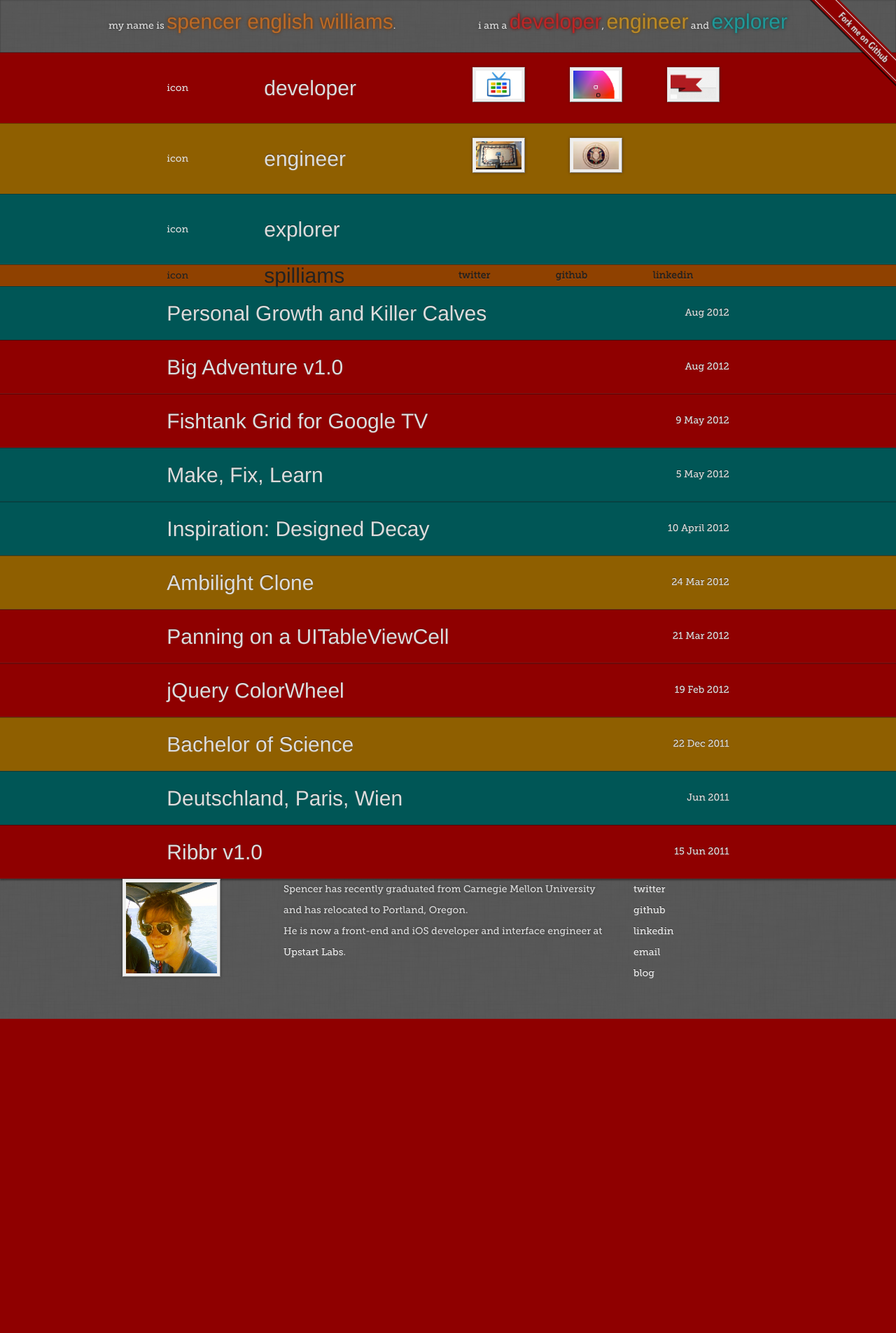
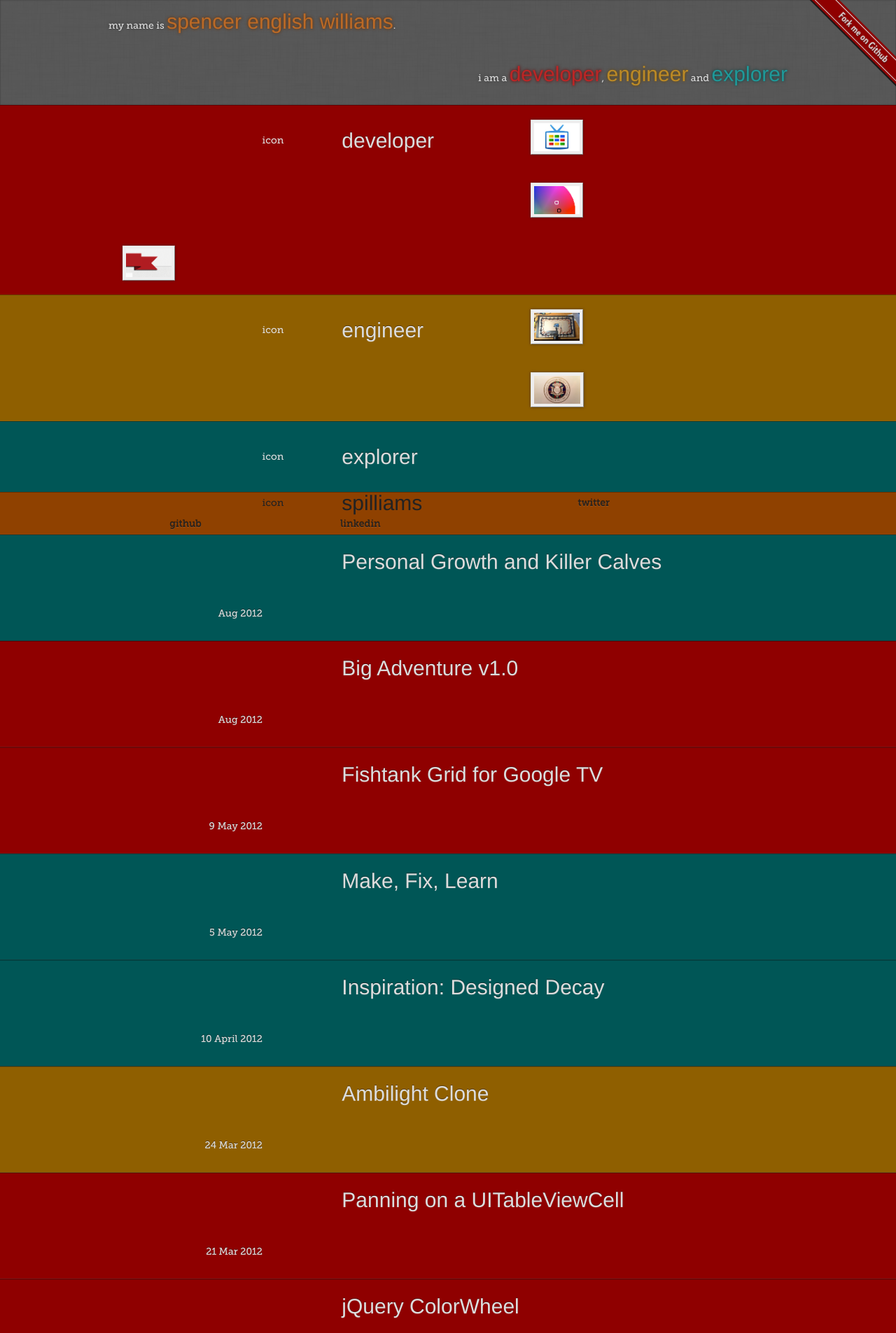
Before and after one commit to spilliams/s3willia, a PHP site: page / in a window 1280 px wide. Shown: the top 1905 px of the page at 70% size. Before the commit the page ends 1456 px from the top, so only its background shows below. Run offline with PHP 8.4, Linux system fonts and the light colour scheme; style sheets or scripts are compiled from the project's sources; some web fonts are replaced.

Commit message:
we can use 20 columns!

```diff
--- a/index.html
+++ b/index.html
@@ -31,18 +31,18 @@
   <div class='wrapper'>
     <div id='header'>
       <div class='row'>
-        <div class="six columns">
+        <div class="ten columns">
           my name is
           <a href='javascript:void(0)' class='banner'>spencer english williams</a>.
-        </div><!--.six.columns-->
-        <div class="six columns text-right">
+        </div><!--.ten.columns-->
+        <div class="ten columns text-right">
           <div id='nav'>
             i am a
             <span class='dev'><a href='javascript:void(0)' class='dev active'>developer</a></span>,
             <span class='eng'><a href='javascript:void(0)' class='eng active'>engineer</a></span> and
             <span class='exp'><a href='javascript:void(0)' class='exp active'>explorer</a></span>
           </div><!--#nav-->
-        </div><!--.six.columns.text-right-->
+        </div><!--.ten.columns.text-right-->
       </div><!--.row-->
     </div><!--#header-->
     <div id='content'>
@@ -52,52 +52,36 @@
 
 
       <div class="dev feature">
-        <div class="row">
-          <div class='ten columns centered'>
         <div class='header row'>
-              <div class='icon two columns'>icon</div>
-              <div class='title four columns end'>developer</div>
+          <div class='icon two columns text-center offset-by-two'>icon</div>
+          <div class='title three columns end'>developer</div>
           <!-- previews will be inserted here -->
         </div><!-- .header.row -->
-          </div><!-- .ten.columns.centered -->
-        </div><!-- .row -->
       </div><!-- .dev.feature -->
 
       <div class='eng feature'>
-        <div class="row">
-          <div class='ten columns centered'>
         <div class='header row'>
-              <div class='icon two columns'>icon</div>
-              <div class='title four columns end'>engineer</div>
+          <div class='icon two columns text-center offset-by-two'>icon</div>
+          <div class='title three columns end'>engineer</div>
           <!-- previews will be inserted here -->
         </div><!-- .header.row -->
-          </div><!-- .ten.columns.centered -->
-        </div><!-- .row -->
       </div><!-- .eng.feature -->
 
       <div class='exp feature'>
-        <div class="row">
-          <div class="ten columns centered">
         <div class='header row'>
-              <div class='icon two columns'>icon</div>
-              <div class='title four columns end'>explorer</div>
+          <div class='icon two columns text-center offset-by-two'>icon</div>
+          <div class='title three columns end'>explorer</div>
           <!-- previews will be inserted here -->
         </div><!-- .header.row -->
-          </div><!-- .ten.columns.centered -->
-        </div><!-- .row -->
       </div><!-- .exp.feature -->
 
       <div id='spilliams' class='feature'>
         <div class="row">
-          <div class="ten columns centered">
-            <div class="row">
-              <div class='icon two columns'>icon</div>
-              <div class='title four columns'>spilliams</div>
-              <div class='social two columns'><a href='http://twitter.com/spilliams' target='_blank'>twitter</a></div>
-              <div class='social two columns'><a href='http://github.com/spilliams' target='_blank'>github</a></div>
-              <div class='social two columns last'><a href='http://linkedin.com/in/spencerenglish' target='_blank'>linkedin</a></div>
-            </div><!-- .row -->
-          </div><!-- .ten.columns.centered -->
+          <div class='icon two columns text-center offset-by-two'>icon</div>
+          <div class='title three columns'>spilliams</div>
+          <div class='social three columns text-center'><a href='http://twitter.com/spilliams' target='_blank'>twitter</a></div>
+          <div class='social three columns text-center'><a href='http://github.com/spilliams' target='_blank'>github</a></div>
+          <div class='social three columns text-center end'><a href='http://linkedin.com/in/spencerenglish' target='_blank'>linkedin</a></div>
         </div><!-- .row -->
       </div><!-- #spilliams.feature -->
 
@@ -113,9 +97,9 @@
     <div class='push'></div>
   </div><!-- /wrapper -->
   <div id='footer' class='footer row'>
-    <div class='three columns'><img src='images/me.jpg'></div>
-    <div class='six columns'>Spencer has recently graduated from Carnegie Mellon University and has relocated to Portland, Oregon.<br>He is now a front-end and iOS developer and interface engineer at <a href='http://upstartlabs.com' target='_blank'>Upstart Labs</a>.</div>
-    <div class='three columns'>
+    <div class='four columns'><img src='images/me.jpg'></div>
+    <div class='nine columns'>Spencer has recently graduated from Carnegie Mellon University and has relocated to Portland, Oregon.<br>He is now a front-end and iOS developer and interface engineer at <a href='http://upstartlabs.com' target='_blank'>Upstart Labs</a>.</div>
+    <div class='three columns end text-right'>
       <a href='http://twitter.com/spilliams' target='_blank'>twitter</a><br>
       <a href='http://github.com/spilliams' target='_blank'>github</a><br>
       <a href='http://linkedin.com/in/spencerenglish' target='_blank'>linkedin</a><br>
@@ -127,27 +111,19 @@
   <script type="text/html" id="article_template">
     <div class="<%= article.discipline %> article">
       <div class="header">
-        <div class="row">
-          <div class="ten columns centered">
         <div id="<%= article.identifier %>" class="row">
-              <div class="title eight columns"><%= article.headerTitle %></div>
-              <div class="meta three columns text-right"><%= article.date %></div>
+          <div class="title nine columns offset-by-four"><%= article.headerTitle %></div>
+          <div class="meta three columns text-right end"><%= article.date %></div>
         </div><!-- #identifier.header.row -->
-          </div><!-- .ten.columns.centered -->
-        </div><!-- .row -->
       </div><!-- .header -->
       <div class="body">
         <div class="row">
-          <div class="ten columns centered">
-            <div class="row">
-              <div class="twelve columns">
+          <div class="twelve columns end offset-by-four">
             <%= links %>
             <% article.paragraphs.forEach(function(paragraph){ %>
               <p><%= paragraph %></p>
             <% }); %>
-              </div><!-- .twelve.columns -->
-            </div><!-- .row -->
-          </div><!-- .ten.columns.centered -->
+          </div><!-- .eighteen.columns.offset-by-two -->
         </div><!-- .row -->
       </div><!-- .body -->
     </div><!-- .discipline.article -->
--- a/javascripts/theme.js
+++ b/javascripts/theme.js
@@ -36,7 +36,7 @@ $(document).ready(function(){
   });
   $.each(images,function(discipline,arr){
     $.each(arr,function(i,e){
-      img = "<div class='preview two columns end' rel='#"+e.identifier+"'><img src='images/previews/"+e.imageSrc+"'></div>";
+      img = "<div class='preview three columns end' rel='#"+e.identifier+"'><img src='images/previews/"+e.imageSrc+"'></div>";
       $("."+discipline+".feature .header").append(img);
     })
   });
```
Also changed, not shown: sass/_settings.scss (+4 -4 lines). Lines whose indentation alone changed are shown as unchanged.
